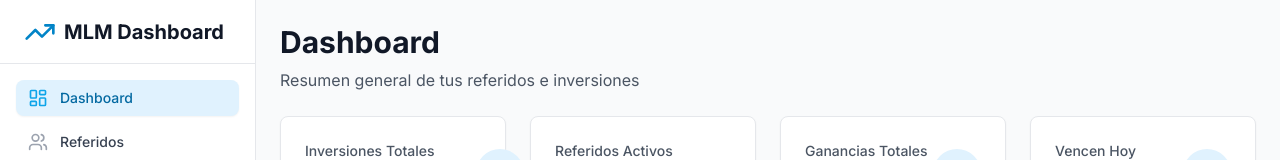
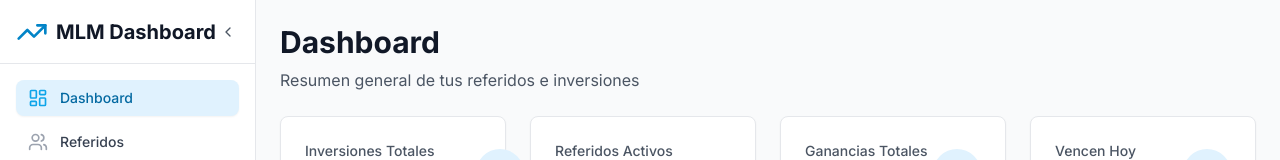
Before and after one commit to LuisPino72/App-Bitnest, a Next.js app: page / in a window 1280 px wide. Shown: the top 160 px of the page. Built offline with nearby package versions, Linux system fonts and the light colour scheme; no server answers.

Commit message:
actualice el sidebard

```diff
--- a/src/components/layout/Sidebar.tsx
+++ b/src/components/layout/Sidebar.tsx
@@ -1,7 +1,7 @@
-'use client';
+"use client";
 
-import Link from 'next/link';
-import { usePathname } from 'next/navigation';
+import Link from "next/link";
+import { usePathname } from "next/navigation";
 import {
   LayoutDashboard,
   Users,
@@ -10,59 +10,147 @@ import {
   DollarSign,
   Calculator,
   BarChart3,
-  Settings
-} from 'lucide-react';
-import { cn } from '@/lib/utils';
+  Settings,
+  ChevronLeft,
+  ChevronRight,
+  Menu,
+} from "lucide-react";
+import { cn } from "@/lib/utils";
+import { useState, useEffect } from "react";
 
 const navigation = [
   {
-    name: 'Dashboard',
-    href: '/',
+    name: "Dashboard",
+    href: "/",
     icon: LayoutDashboard,
   },
   {
-    name: 'Referidos',
-    href: '/referrals',
+    name: "Referidos",
+    href: "/referrals",
     icon: Users,
   },
   {
-    name: 'Análisis',
-    href: '/analytics',
+    name: "Análisis",
+    href: "/analytics",
     icon: BarChart3,
   },
   {
-    name: 'Contactos',
-    href: '/leads',
+    name: "Contactos",
+    href: "/leads",
     icon: UserPlus,
   },
   {
-    name: 'Inversiones',
-    href: '/investments',
+    name: "Inversiones",
+    href: "/investments",
     icon: DollarSign,
   },
   {
-    name: 'Calculadoras',
-    href: '/calculators',
+    name: "Calculadoras",
+    href: "/calculators",
     icon: Calculator,
   },
   {
-    name: 'Configuración',
-    href: '/settings',
+    name: "Configuración",
+    href: "/settings",
     icon: Settings,
   },
 ];
 
 export default function Sidebar() {
   const pathname = usePathname();
+  const [isCollapsed, setIsCollapsed] = useState(false);
+  const [isMobileOpen, setIsMobileOpen] = useState(false);
+  const [isMobile, setIsMobile] = useState(false);
+
+  useEffect(() => {
+    const checkMobile = () => {
+      setIsMobile(window.innerWidth < 768);
+      if (window.innerWidth < 768) {
+        setIsCollapsed(true);
+      }
+    };
+
+    checkMobile();
+    window.addEventListener("resize", checkMobile);
+    return () => window.removeEventListener("resize", checkMobile);
+  }, []);
+
+  const toggleSidebar = () => {
+    if (isMobile) {
+      setIsMobileOpen(!isMobileOpen);
+    } else {
+      setIsCollapsed(!isCollapsed);
+    }
+  };
+
+  const closeMobileSidebar = () => {
+    if (isMobile) {
+      setIsMobileOpen(false);
+    }
+  };
+
+  const sidebarWidth = isCollapsed ? "w-16" : "w-64";
+  const mobileSidebarClass = isMobileOpen
+    ? "translate-x-0"
+    : "-translate-x-full";
 
   return (
-    <div className="flex h-full w-64 flex-col bg-white border-r border-gray-200">
-      <div className="flex h-16 shrink-0 items-center px-6 border-b border-gray-200">
-        <div className="flex items-center">
+    <>
+      {isMobile && isMobileOpen && (
+        <div
+          className="fixed inset-0 bg-black bg-opacity-50 z-40 md:hidden"
+          onClick={closeMobileSidebar}
+        />
+      )}
+
+      <button
+        onClick={toggleSidebar}
+        className="fixed top-4 left-4 z-50 md:hidden p-2 rounded-md bg-primary-600 text-white shadow-lg"
+      >
+        <Menu className="h-5 w-5" />
+      </button>
+
+      <div
+        className={cn(
+          "fixed md:relative h-full bg-white border-r border-gray-200 transition-all duration-300 z-40",
+          sidebarWidth,
+          isMobile ? `fixed inset-y-0 left-0 ${mobileSidebarClass}` : ""
+        )}
+      >
+        <div className="flex h-full flex-col">
+          <div className="flex h-16 shrink-0 items-center px-4 border-b border-gray-200">
+            <div
+              className={cn(
+                "flex items-center transition-opacity duration-200",
+                isCollapsed ? "justify-center w-full" : "w-full"
+              )}
+            >
+              {!isCollapsed ? (
+                <>
                   <TrendingUp className="h-8 w-8 text-primary-600" />
-          <span className="ml-2 text-xl font-bold text-gray-900">MLM Dashboard</span>
+                  <span className="ml-2 text-xl font-bold text-gray-900 whitespace-nowrap">
+                    MLM Dashboard
+                  </span>
+                </>
+              ) : (
+                <TrendingUp className="h-8 w-8 text-primary-600" />
+              )}
             </div>
+
+            {!isMobile && (
+              <button
+                onClick={toggleSidebar}
+                className="p-1 rounded-md hover:bg-gray-100 transition-colors ml-auto"
+              >
+                {isCollapsed ? (
+                  <ChevronRight className="h-4 w-4 text-gray-600" />
+                ) : (
+                  <ChevronLeft className="h-4 w-4 text-gray-600" />
+                )}
+              </button>
+            )}
           </div>
+
           <nav className="flex flex-1 flex-col overflow-y-auto p-4">
             <ul className="space-y-2">
               {navigation.map((item) => {
@@ -71,31 +159,47 @@ export default function Sidebar() {
                   <li key={item.name}>
                     <Link
                       href={item.href}
+                      onClick={closeMobileSidebar}
                       className={cn(
-                    'group flex items-center rounded-lg px-3 py-2 text-sm font-medium transition-all duration-200',
+                        "group flex items-center rounded-lg px-3 py-2 text-sm font-medium transition-all duration-200",
                         isActive
-                      ? 'bg-primary-100 text-primary-700 shadow-sm'
-                      : 'text-gray-700 hover:bg-gray-100 hover:text-gray-900'
+                          ? "bg-primary-100 text-primary-700 shadow-sm"
+                          : "text-gray-700 hover:bg-gray-100 hover:text-gray-900",
+                        isCollapsed ? "justify-center" : ""
                       )}
+                      title={isCollapsed ? item.name : ""}
                     >
                       <item.icon
                         className={cn(
-                      'mr-3 h-5 w-5 shrink-0 transition-colors',
-                      isActive ? 'text-primary-500' : 'text-gray-400 group-hover:text-gray-500'
+                          "shrink-0 transition-colors",
+                          isActive
+                            ? "text-primary-500"
+                            : "text-gray-400 group-hover:text-gray-500",
+                          isCollapsed ? "h-5 w-5" : "h-5 w-5 mr-3"
                         )}
                       />
-                  {item.name}
+                      {!isCollapsed && (
+                        <span className="whitespace-nowrap">{item.name}</span>
+                      )}
                     </Link>
                   </li>
                 );
               })}
             </ul>
           </nav>
+
           <div className="p-4 border-t border-gray-200">
-        <div className="text-xs text-gray-500 text-center">
-          © 2024 MLM Dashboard
+            <div
+              className={cn(
+                "text-xs text-gray-500 transition-opacity duration-200",
+                isCollapsed ? "text-center" : "text-center"
+              )}
+            >
+              {!isCollapsed ? <>© 2024 MLM Dashboard</> : <>© 2025</>}
             </div>
           </div>
         </div>
+      </div>
+    </>
   );
 }
```
Lines whose indentation alone changed are shown as unchanged.
